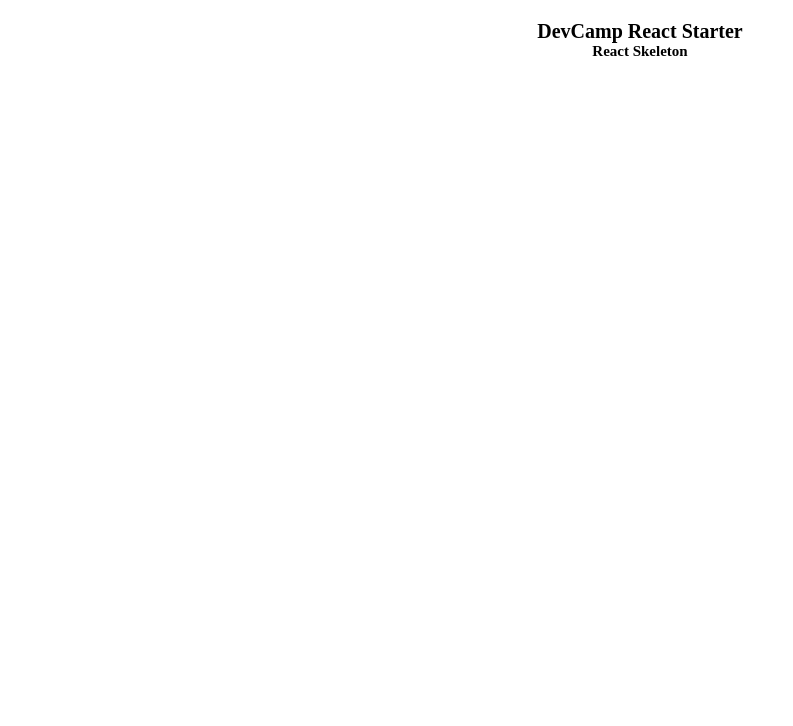
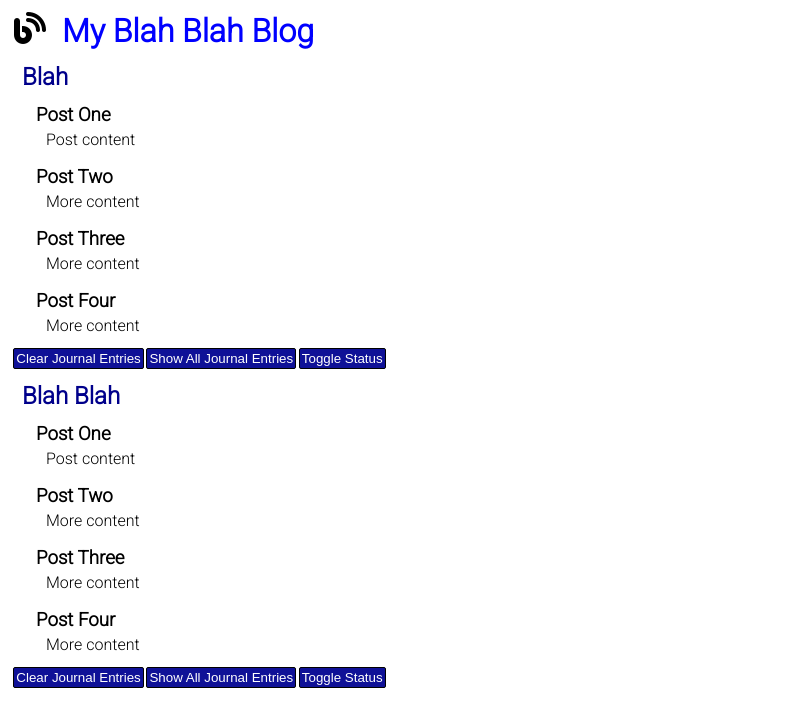
Before and after one commit to maria72865/md-deep-dive-react-state-props, a React app: page / in a window 1280 px wide. Shown: the whole page, without its empty margins (0-793 px from the left). Built offline with nearby package versions, Linux system fonts and the light colour scheme.

Commit message:
Added journal details and a little styling

```diff
--- a/index.html
+++ b/index.html
@@ -2,10 +2,17 @@
 <html>
   <head>
     <meta name="viewport" content="width=device-width, initial-scale=1">
+
+    <link href="https://fonts.googleapis.com/css2?family=Roboto:wght@300&display=swap" rel="stylesheet">
+    <script src="https://kit.fontawesome.com/eff9527a55.js" crossorigin="anonymous"></script>
+
     <link rel="stylesheet" href="/style/main.css">
+
   </head>
+
   <body>
     <div class="app-wrapper"></div>
   </body>
+
   <script src="/bundle.js"></script>
 </html>
--- a/src/components/app.js
+++ b/src/components/app.js
@@ -1,11 +1,18 @@
-import React, { Component } from 'react';
+import React, { Component } from "react";
+import JournalList from "./journal/journal_list";
 
 export default class App extends Component {
   render() {
     return (
-      <div className='app'>
-        <h1>DevCamp React Starter</h1>
-        <h2>React Skeleton</h2>
+      <div>
+        <div className = "header">
+          <i className="fas fa-blog"></i>
+          <h1>My Blah Blah Blog</h1>
+        </div>
+
+        <JournalList className="journal_list" heading="Blah" />
+
+        <JournalList heading="Blah Blah" />
       </div>
     );
   }
--- /dev/null
+++ b/src/components/journal/journal_entry.js
@@ -0,0 +1,10 @@
+import React from "react";
+
+export const JournalEntry = props => {
+  return (
+    <div>
+      <h3>{props.title}</h3>
+      <p>{props.content}</p>
+    </div>
+  );
+};
--- /dev/null
+++ b/src/components/journal/journal_list.js
@@ -0,0 +1,61 @@
+import React, { Component } from "react";
+import { JournalEntry } from "./journal_entry";
+
+const rawJournalData = [
+  { title: "Post One", content: "Post content", status: "draft" },
+  { title: "Post Two", content: "More content", status: "published" },
+  { title: "Post Three", content: "More content", status: "published" },
+  { title: "Post Four", content: "More content", status: "published" }
+];
+
+export default class JournalList extends Component {
+  constructor(props) {
+    super();
+
+    this.state = {
+      journalData: rawJournalData,
+      isOpen: true
+    };
+  }
+
+  clearEntries = () => {
+    this.setState({ journalData: [], isOpen: false });
+  };
+
+  showAllEntries = () => {
+    this.setState({ journalData: rawJournalData, isOpen: true });
+  };
+
+  toggleStatus = () => {
+    if (this.state.isOpen) {
+      this.setState({ journalData: [], isOpen: false });
+    } else {
+      this.setState({ journalData: rawJournalData, isOpen: true });
+    }
+  };
+
+  render() {
+    const journalEntries = this.state.journalData.map(journalEntry => {
+      return (
+        <div key={journalEntry.title}>
+          <JournalEntry
+            title={journalEntry.title}
+            content={journalEntry.content}
+          />
+        </div>
+      );
+    });
+
+    return (
+      <div>
+        <h2>{this.props.heading}</h2>
+        {journalEntries}
+        <div class="btn-wrapper">
+        <button class="btn" onClick={this.clearEntries}>Clear Journal Entries</button>
+        <button class="btn" onClick={this.showAllEntries}>Show All Journal Entries</button>
+        <button class="btn" onClick={this.toggleStatus}>Toggle Status</button>
+        </div>
+      </div>
+    );
+  }
+}
--- a/style/main.css
+++ b/style/main.css
@@ -1,23 +1,20 @@
-html {
-    font-size: 62.5%; /* 1rem is 10px */
-}
-
 *,
 *::after,
 *::before {
     margin: 0;
-    padding: 0;
+    padding: 2px;
     box-sizing: inherit;
 }
 
 body {
     overflow-x: hidden;
+    font-family: 'Roboto', sans-serif;
     font-weight: normal;
 
-    -webkit-font-smoothing: antialiased;
+    /* -webkit-font-smoothing: antialiased;
     -moz-osx-font-smoothing: grayscale;
     text-rendering: optimizeLegibility;
-    -webkit-tap-highlight-color: transparent;
+    -webkit-tap-highlight-color: transparent; */
 }
 
 .app {
@@ -25,3 +22,51 @@
     display: grid;
     justify-items: center;
 }
+
+.header {
+    display: flex;
+    flex-direction: row;
+}
+
+i {
+    font-size: xx-large;
+    margin-right: 10px;
+}
+
+h1 {
+    color: blue;
+}
+
+h2 {
+    color: darkblue;
+    margin: 5px 10px;
+}
+
+h3 {
+    margin-left: 20px;
+}
+
+p {
+    margin-left: 30px;
+    margin-bottom: 5px;
+}
+
+.btn-wrapper {
+    width: 375px;
+    display: flex;
+    justify-content: space-around;
+    /* align-content: flex-start; */
+}
+
+.btn {
+    background-color: #0f1197;
+    color: white;
+    border: 1px solid black;
+    border-radius: 2px;
+    outline: none;
+    transition: all 0.3s;
+}
+
+.btn:active {
+    box-shadow: 5px 5px 30px rgba(0, 0, 0, 0.4);
+}
```
